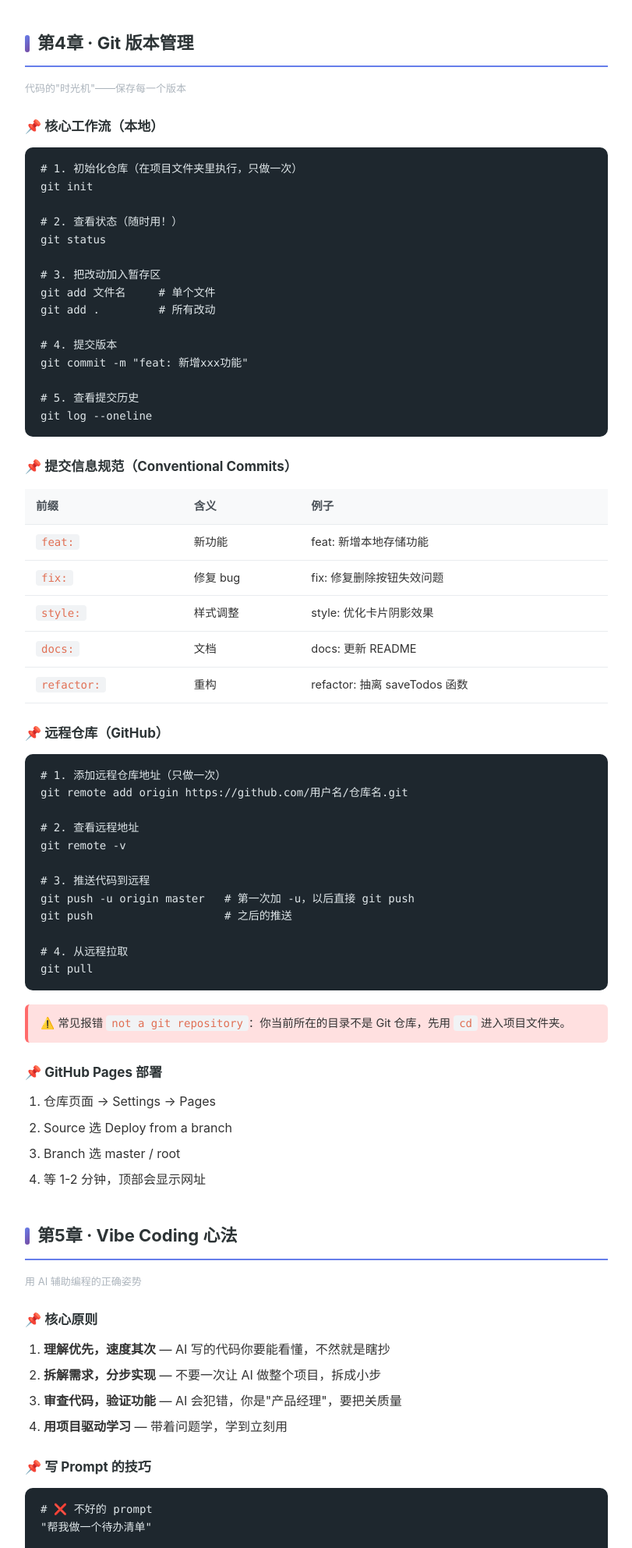
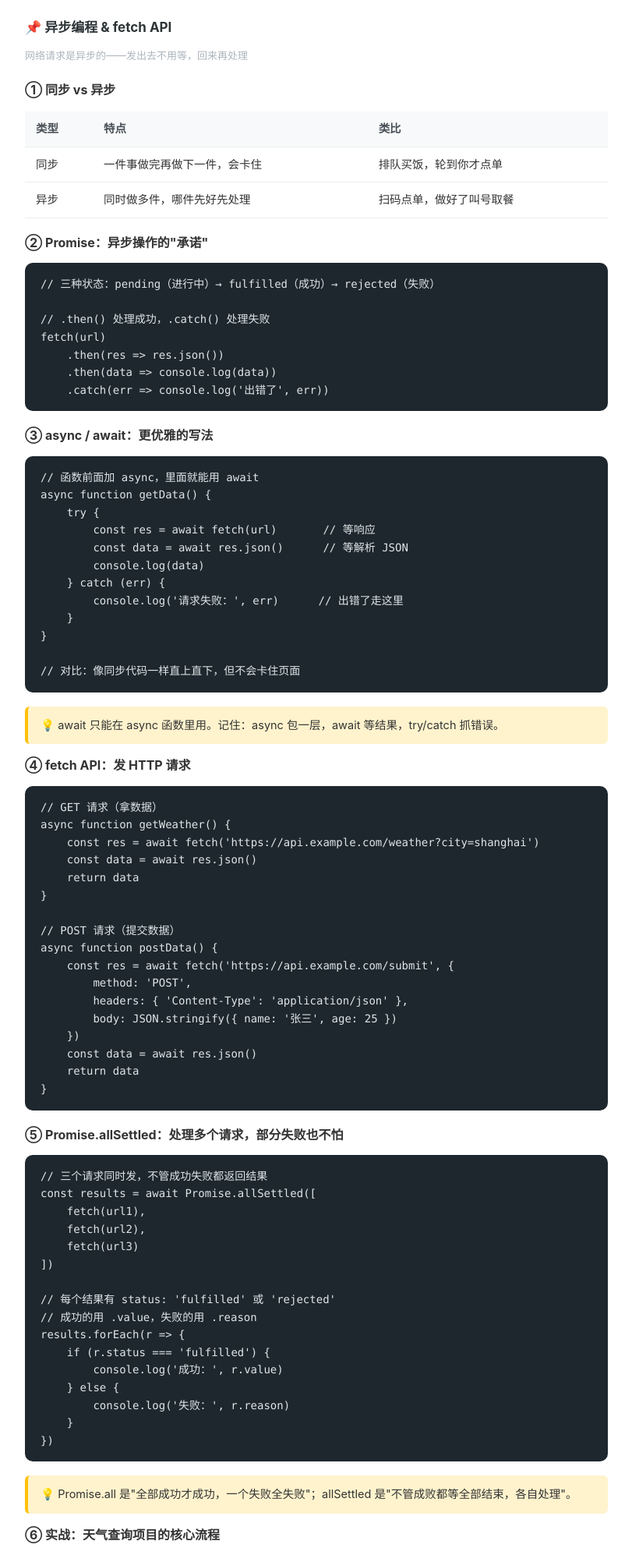
Before and after one commit to Southwet/my-portfolio, a plain HTML site: page vibe-coding-cheatsheet.html in a window 1280 px wide. Shown: the part 8239-10224 px from the top of the page at 78% size, without its empty margins (234-1045 px from the left). Drawn offline with Linux system fonts and the light colour scheme.

Commit message:
docs: 新增异步编程、Promise、fetch API 章节，更新学习路线

```diff
--- a/vibe-coding-cheatsheet.html
+++ b/vibe-coding-cheatsheet.html
@@ -435,6 +435,106 @@ element.classList.toggle('active')
 // JS:
 const filter = btn.dataset.filter  // "all"</code></pre>
 
+        <h3>📌 异步编程 &amp; fetch API</h3>
+        <p class="section-meta">网络请求是异步的——发出去不用等，回来再处理</p>
+
+        <h4>① 同步 vs 异步</h4>
+        <table>
+            <tr><th>类型</th><th>特点</th><th>类比</th></tr>
+            <tr><td>同步</td><td>一件事做完再做下一件，会卡住</td><td>排队买饭，轮到你才点单</td></tr>
+            <tr><td>异步</td><td>同时做多件，哪件先好先处理</td><td>扫码点单，做好了叫号取餐</td></tr>
+        </table>
+
+        <h4>② Promise：异步操作的"承诺"</h4>
+        <pre><code>// 三种状态：pending（进行中）→ fulfilled（成功）→ rejected（失败）
+
+// .then() 处理成功，.catch() 处理失败
+fetch(url)
+    .then(res => res.json())
+    .then(data => console.log(data))
+    .catch(err => console.log('出错了', err))</code></pre>
+
+        <h4>③ async / await：更优雅的写法</h4>
+        <pre><code>// 函数前面加 async，里面就能用 await
+async function getData() {
+    try {
+        const res = await fetch(url)       // 等响应
+        const data = await res.json()      // 等解析 JSON
+        console.log(data)
+    } catch (err) {
+        console.log('请求失败：', err)      // 出错了走这里
+    }
+}
+
+// 对比：像同步代码一样直上直下，但不会卡住页面</code></pre>
+        <div class="tip">await 只能在 async 函数里用。记住：async 包一层，await 等结果，try/catch 抓错误。</div>
+
+        <h4>④ fetch API：发 HTTP 请求</h4>
+        <pre><code>// GET 请求（拿数据）
+async function getWeather() {
+    const res = await fetch('https://api.example.com/weather?city=shanghai')
+    const data = await res.json()
+    return data
+}
+
+// POST 请求（提交数据）
+async function postData() {
+    const res = await fetch('https://api.example.com/submit', {
+        method: 'POST',
+        headers: { 'Content-Type': 'application/json' },
+        body: JSON.stringify({ name: '张三', age: 25 })
+    })
+    const data = await res.json()
+    return data
+}</code></pre>
+
+        <h4>⑤ Promise.allSettled：处理多个请求，部分失败也不怕</h4>
+        <pre><code>// 三个请求同时发，不管成功失败都返回结果
+const results = await Promise.allSettled([
+    fetch(url1),
+    fetch(url2),
+    fetch(url3)
+])
+
+// 每个结果有 status: 'fulfilled' 或 'rejected'
+// 成功的用 .value，失败的用 .reason
+results.forEach(r => {
+    if (r.status === 'fulfilled') {
+        console.log('成功：', r.value)
+    } else {
+        console.log('失败：', r.reason)
+    }
+})</code></pre>
+        <div class="tip">Promise.all 是"全部成功才成功，一个失败全失败"；allSettled 是"不管成败都等全部结束，各自处理"。</div>
+
+        <h4>⑥ 实战：天气查询项目的核心流程</h4>
+        <pre><code>// 1. 用户输入城市名 → 调用地理编码 API 拿经纬度
+// 2. 用经纬度 → 调用天气 API 拿天气数据
+// 3. 渲染到页面上
+// 4. 存到 localStorage（历史记录）
+
+async function searchWeather(cityName) {
+    try {
+        // 第一步：地理编码（城市名 → 经纬度）
+        const geoRes = await fetch(`https://geocoding-api.open-meteo.com/v1/search?name=${cityName}`)
+        const geoData = await geoRes.json()
+        if (!geoData.results) throw new Error('城市不存在')
+
+        const { latitude, longitude } = geoData.results[0]
+
+        // 第二步：拿天气
+        const weatherRes = await fetch(
+            `https://api.open-meteo.com/v1/forecast?latitude=${latitude}&longitude=${longitude}&current=temperature_2m,weather_code`
+        )
+        const weatherData = await weatherRes.json()
+
+        // 第三步：渲染
+        renderWeather(weatherData.current)
+    } catch (err) {
+        showError(err.message)
+    }
+}</code></pre>
+
         <!-- ==================== 第4章 ==================== -->
         <h2>第4章 · Git 版本管理</h2>
         <p class="section-meta">代码的"时光机"——保存每一个版本</p>
@@ -532,18 +632,18 @@ git pull</code></pre>
         <ul>
             <li>HTML/CSS 入门：能看懂结构和样式，能用 AI 辅助做页面</li>
             <li>JavaScript 基础：变量、函数、数组、对象、DOM 操作</li>
-            <li>JavaScript 进阶：数组高阶方法（filter/map/find/some/every）、ES6+ 新特性（解构、展开运算符、可选链、空值合并）</li>
+            <li>JavaScript 进阶：数组高阶方法、ES6+ 新特性、异步编程（Promise/async-await）、fetch API、错误处理</li>
             <li>Git 基础：本地提交 + 远程推送 + GitHub Pages 部署</li>
-            <li>Vibe Coding：能用 AI 完成完整的小项目、代码重构</li>
-            <li>两个完整项目：个人主页 + 待办清单（筛选/本地存储/ES6+重构）</li>
+            <li>Vibe Coding：能用 AI 完成完整的小项目、代码重构、问题排查</li>
+            <li>三个完整项目：个人主页 + 待办清单（筛选/本地存储/重构）+ 天气查询（三语/API/历史记录）</li>
         </ul>
 
         <h3>📌 接下来学什么</h3>
         <table>
             <tr><th>优先级</th><th>内容</th><th>为什么学</th><th>状态</th></tr>
-            <tr><td>⭐⭐⭐⭐⭐</td><td>JS 进阶：异步、Promise、fetch API</td><td>做真实应用都要调后端接口</td><td>下一站</td></tr>
+            <tr><td>⭐⭐⭐⭐⭐</td><td>JS 模块化（import/export）</td><td>代码拆分，工程化项目必备</td><td>下一站</td></tr>
+            <tr><td>⭐⭐⭐⭐</td><td>Node.js + 后端开发</td><td>做全栈项目，理解后端逻辑</td><td>待学</td></tr>
             <tr><td>⭐⭐⭐⭐</td><td>前端框架：React / Vue</td><td>现代开发的标配，Vibe Coding 也常用</td><td>待学</td></tr>
-            <tr><td>⭐⭐⭐⭐</td><td>Node.js + 后端开发</td><td>做全栈项目，理解后端逻辑</td><td>待学</td></tr>
             <tr><td>⭐⭐⭐⭐</td><td>AI 应用开发：LLM / RAG / Agent</td><td>你的目标方向</td><td>待学</td></tr>
             <tr><td>⭐⭐⭐</td><td>SQL 进阶</td><td>工作中能用，做项目也需要</td><td>待学</td></tr>
             <tr><td>⭐⭐⭐</td><td>Python 进阶</td><td>AI 应用和后端都用得到</td><td>待学</td></tr>
```
